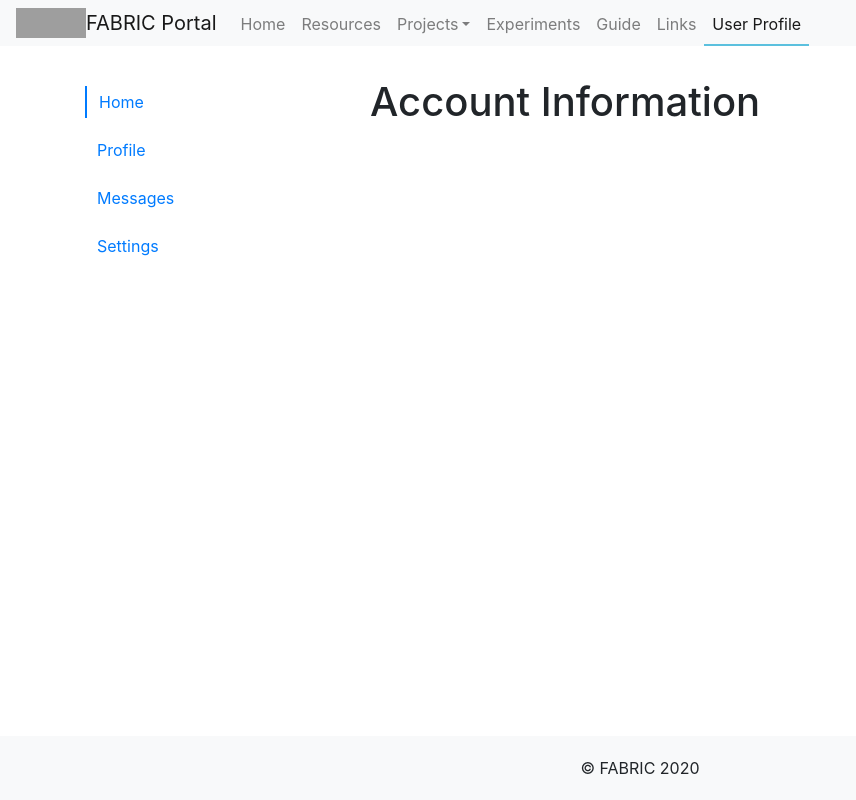
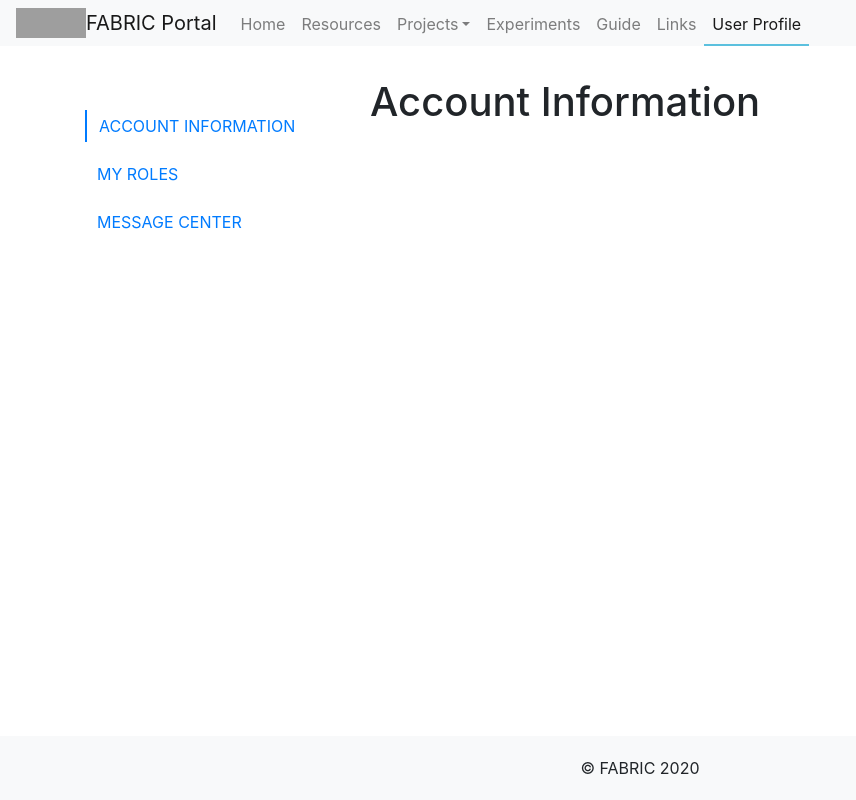
Before and after one commit to fabric-testbed/fabric-portal, a React (Create React App) app: page /user in a window 1280 px wide. Shown: the whole page, without its empty margins (0-856 px from the left). Built offline with nearby package versions, Linux system fonts and the light colour scheme; grey boxes are pictures that could not be loaded.

Commit message:
#4: implemented dynamic sidenav and handled click events to change main content component

```diff
--- a/src/components/SideNav.jsx
+++ b/src/components/SideNav.jsx
@@ -1,61 +1,36 @@
 import React from "react";
 
-const SideNav = () => {
+class SideNav extends React.Component {
+  render() {
     return (
-    <div className="col-3">
+      <div className="col-3 mt-4">
         <div
-        class="nav flex-column nav-pills"
+          className="nav flex-column nav-pills"
           id="v-pills-tab"
           role="tablist"
           aria-orientation="vertical"
         >
+          {this.props.items.map((item, index) => {
+            return (
               <a
-          class="nav-link active"
+                className={"nav-link" + (item.active ? " active" : "")}
                 id="v-pills-home-tab"
                 data-toggle="pill"
                 href="#v-pills-home"
                 role="tab"
                 aria-controls="v-pills-home"
                 aria-selected="true"
+                key={`sidenav-${index}`}
+                onClick={() => this.props.handleChange(index)}
               >
-          Home
+                {item.name}
               </a>
-        <a
-          class="nav-link"
-          id="v-pills-profile-tab"
-          data-toggle="pill"
-          href="#v-pills-profile"
-          role="tab"
-          aria-controls="v-pills-profile"
-          aria-selected="false"
-        >
-          Profile
-        </a>
-        <a
-          class="nav-link"
-          id="v-pills-messages-tab"
-          data-toggle="pill"
-          href="#v-pills-messages"
-          role="tab"
-          aria-controls="v-pills-messages"
-          aria-selected="false"
-        >
-          Messages
-        </a>
-        <a
-          class="nav-link"
-          id="v-pills-settings-tab"
-          data-toggle="pill"
-          href="#v-pills-settings"
-          role="tab"
-          aria-controls="v-pills-settings"
-          aria-selected="false"
-        >
-          Settings
-        </a>
+            );
+          })}
         </div>
       </div>
     );
-};
+  }
+}
 
 export default SideNav;
--- a/src/components/UserProfile/AccountInfo.jsx
+++ b/src/components/UserProfile/AccountInfo.jsx
@@ -2,7 +2,7 @@ import React from "react";
 
 const AccountInfo = () => {
   return (
-    <div class="col-9">
+    <div className="col-9">
       <h1>Account Information</h1>
     </div>
   );
--- a/src/components/UserProfile/MessageCenter.jsx
+++ b/src/components/UserProfile/MessageCenter.jsx
@@ -0,0 +1,11 @@
+import React from "react";
+
+const MessageCenter = () => {
+  return (
+    <div className="col-9">
+      <h1>MessageCenter</h1>
+    </div>
+  );
+};
+
+export default MessageCenter;
--- a/src/components/UserProfile/MyRoles.jsx
+++ b/src/components/UserProfile/MyRoles.jsx
@@ -0,0 +1,11 @@
+import React from "react";
+
+const MyRoles = () => {
+  return (
+    <div className="col-9">
+      <h1>My Roles</h1>
+    </div>
+  );
+};
+
+export default MyRoles;
--- a/src/components/headerNav.jsx
+++ b/src/components/headerNav.jsx
@@ -5,7 +5,7 @@ import logo from "../imgs/fabric-brand.png";
 
 class HeaderNav extends React.Component {
   state = {
-    data: [
+    navItems: [
       { name: "Home", path: "/", child: [], exact: true },
       { name: "Resources", path: "/resources", child: [], exact: false },
       {
@@ -55,7 +55,7 @@ class HeaderNav extends React.Component {
         </button>
         <div className="collapse navbar-collapse" id="navbarNavDropdown">
           <ul className="navbar-nav">
-            {this.state.data.map((item, index) => {
+            {this.state.navItems.map((item, index) => {
               return (
                 <li
                   className={
--- a/src/pages/User.jsx
+++ b/src/pages/User.jsx
@@ -1,16 +1,39 @@
 import React from "react";
 import SideNav from "../components/SideNav";
 import AccountInfo from "../components/UserProfile/AccountInfo";
+import MyRoles from "../components/UserProfile/MyRoles";
+import MessageCenter from "../components/UserProfile/MessageCenter";
 
-const User = () => {
-  return (
-    <div className="container">
-      <div className="row">
-        <SideNav />
-        <AccountInfo />
+class User extends React.Component {
+  state = {
+    SideNavItems: [
+      { name: "ACCOUNT INFORMATION", active: true },
+      { name: "MY ROLES", active: false },
+      { name: "MESSAGE CENTER", active: false },
+    ],
+    activeIndex: 0,
+    componentNames: [AccountInfo, MyRoles, MessageCenter],
+  };
+
+  handleChange = (newIndex) => {
+    this.setState({ activeIndex: newIndex });
+  };
+
+  render() {
+    const TagName = this.state.componentNames[this.state.activeIndex];
+
+    return (
+      <div className="container">
+        <div className="row">
+          <SideNav
+            items={this.state.SideNavItems}
+            handleChange={this.handleChange}
+          />
+          <TagName />
+        </div>
       </div>
-    </div>
-  );
-};
+    );
+  }
+}
 
 export default User;
```
Lines whose indentation alone changed are shown as unchanged.
